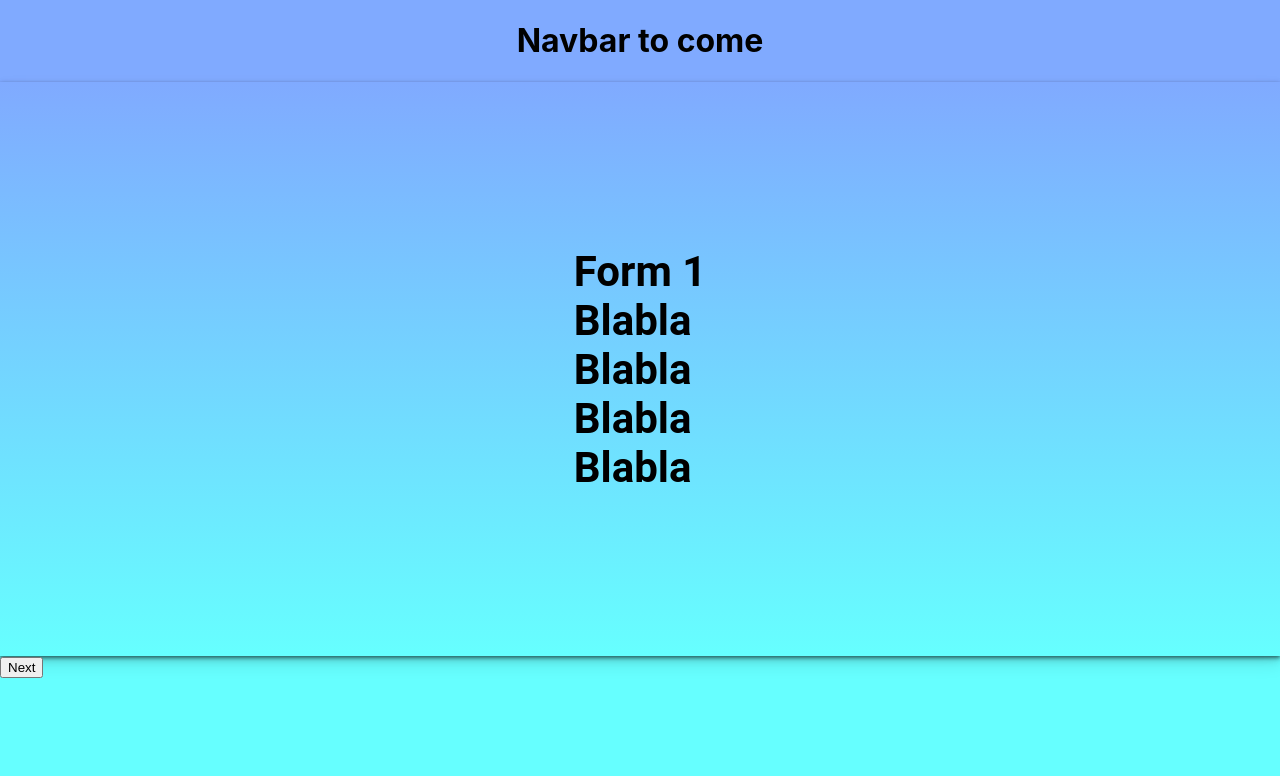
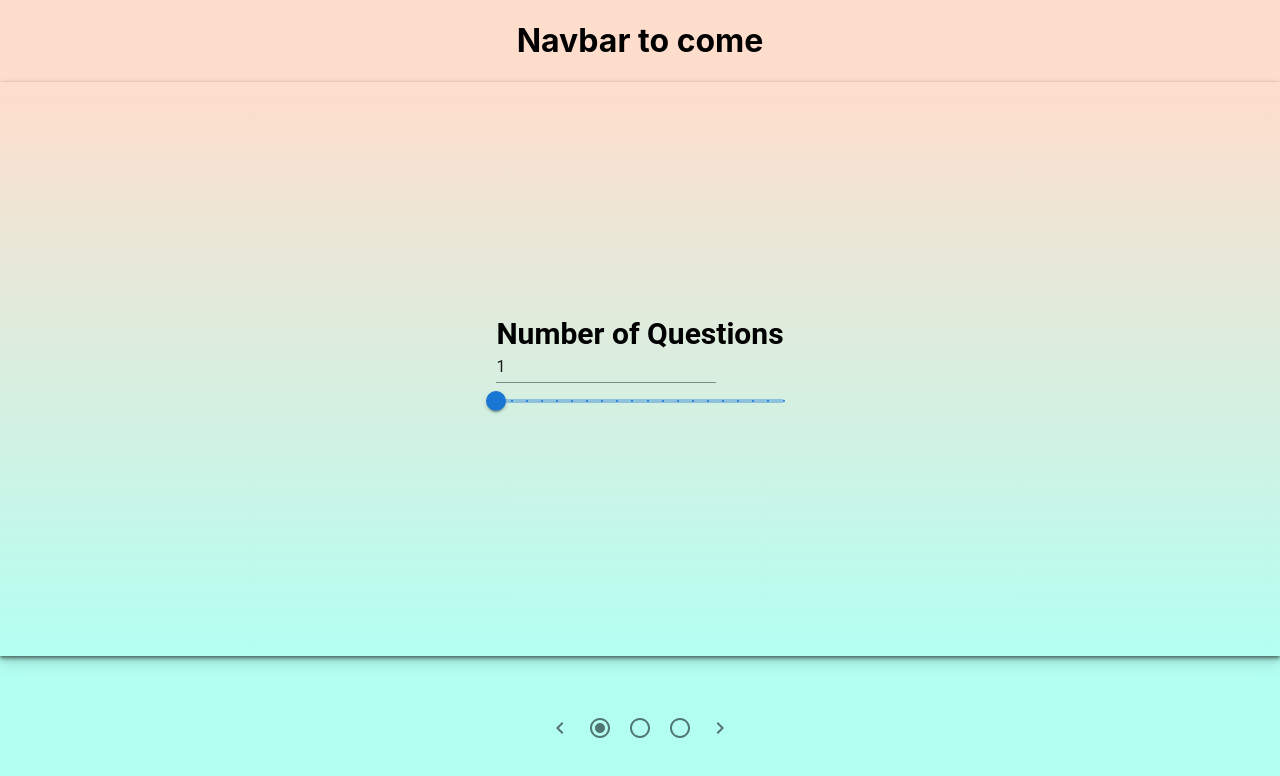
Before and after one commit to benjamin-forkcast/QuizWizard, a React (Create React App) app in the folder frontend-martin/quizmaker/: page / in a window 1280 px wide. Shown: the top 776 px of the page. Built offline with nearby package versions, Linux system fonts and the light colour scheme.

Commit message:
Fixed better navigation buttons and started on implementing actual form questions

```diff
--- a/frontend-martin/quizmaker/package.json
+++ b/frontend-martin/quizmaker/package.json
@@ -3,6 +3,10 @@
   "version": "0.1.0",
   "private": true,
   "dependencies": {
+    "@emotion/react": "^11.11.1",
+    "@emotion/styled": "^11.11.0",
+    "@mui/icons-material": "^5.13.7",
+    "@mui/material": "^5.13.7",
     "@testing-library/jest-dom": "^5.16.5",
     "@testing-library/react": "^13.4.0",
     "@testing-library/user-event": "^13.5.0",
--- a/frontend-martin/quizmaker/src/App.css
+++ b/frontend-martin/quizmaker/src/App.css
@@ -49,7 +49,7 @@
   width: 100%;
   /*height fills display*/
   height: 100%;
-  background-color: rgb(102, 255, 255);
+  background-color: rgb(179,255,242);
 
 
   /* flex-direction: column; */
@@ -61,7 +61,7 @@
   align-items: center;
   justify-content: center;
   text-align: center;
-  background-color: rgb(128, 170, 255);
+  background-color: rgb(255,221,204);
 }
 
 .form {
@@ -75,21 +75,21 @@
   height: 100%;
   /* border: 1px solid red; */
   font-family: 'Roboto', sans-serif;
-  font-size: 42px;
+  font-size: 30px;
   font-weight: bold;
   box-shadow: 0px 1px 2px rgba(0, 0, 0, 0.1),
     0px 2px 4px rgba(0, 0, 0, 0.5),
     0px 4px 8px rgba(0, 0, 0, 0.1),
     0px 8px 16px rgba(0, 0, 0, 0.1);
   /* background-color: aquamarine; */
-  background-image: linear-gradient(rgb(128, 170, 255), rgb(102, 255, 255));
+  background-image: linear-gradient(rgb(255,221,204), rgb(179,255,242));
 }
 
 
 .navigate {
-  /* display: flex; */
+  display: flex;
   flex: 5;
-  flex-direction: row;
+  /* flex-direction: row; */
   align-items: center;
   justify-content: center;
   /* position: relative; */
--- a/frontend-martin/quizmaker/src/components/Forms/Form1View.tsx
+++ b/frontend-martin/quizmaker/src/components/Forms/Form1View.tsx
@@ -3,22 +3,25 @@ import { NavLink } from "react-router-dom";
 import { motion, AnimatePresence } from "framer-motion";
 import { useState } from 'react';
 
+import TextField from '@mui/material/TextField';
+import Slider from '@mui/material/Slider';
+
 export default function Form1View() {
 
 
   const [isVisible, setIsVisible] = useState(false);
+  const [numberOfQuestions, setNumberOfQuestions] = useState(1);
 
-  function handleNext() {
-    console.log('Moving to form 2')
-  }
-
-  function toggle() {
-    setIsVisible(!isVisible);
-  }
 
   return (
+    <>
       <div>
-        Form 1 <br /> Blabla <br/> Blabla <br /> Blabla <br/> Blabla
+        Number of Questions
       </div>
+      <div>
+        <TextField id="standard-basic" value={numberOfQuestions} label="" variant="standard" type="Number" onChange={(event: React.ChangeEvent<HTMLInputElement>) => {setNumberOfQuestions(Number(event.target.value));}}/>
+        <Slider defaultValue={numberOfQuestions} step={1} marks min={1} max={20} onChange={(event: Event, value) => {setNumberOfQuestions(Number(value));}}/>
+      </div>
+    </>
   );
 }
--- a/frontend-martin/quizmaker/src/components/Forms/FormPresenter.tsx
+++ b/frontend-martin/quizmaker/src/components/Forms/FormPresenter.tsx
@@ -6,21 +6,75 @@ import Form1View from "./Form1View";
 import Form2View from "./Form2View";
 import Form3View from "./Form3View";
 
+import IconButton from '@mui/material/IconButton';
+import ChevronRightIcon from '@mui/icons-material/ChevronRight';
+import ChevronLeftIcon from '@mui/icons-material/ChevronLeft';
+import RadioButtonUncheckedIcon from '@mui/icons-material/RadioButtonUnchecked';
+import RadioButtonCheckedIcon from '@mui/icons-material/RadioButtonChecked';
+
 export default function FormPresenter() {
   const [form1IsVisible, setForm1IsVisible] = useState(true);
   const [form2IsVisible, setForm2IsVisible] = useState(false);
   const [form3IsVisible, setForm3IsVisible] = useState(false);
+  const [exitAnimation, setExitAnimation] = useState(-300);
+  const [currentForm, setCurrentForm] = useState(1);
+  // let exitAnimation : number = -300;
 
-  function toggle() {
+  function toggleForward() {
+    setExitAnimation(300);
     if (form1IsVisible) {
       setForm1IsVisible(false);
       setForm2IsVisible(true);
+      setCurrentForm(2);
     } else if (form2IsVisible) {
       setForm2IsVisible(false);
       setForm3IsVisible(true);
+      setCurrentForm(3);
     } else if (form3IsVisible) {
       setForm3IsVisible(false);
       setForm1IsVisible(true);
+      setCurrentForm(1);
+    }
+  }
+
+  function toggleBackward() {
+    setExitAnimation(-300);
+    if (form1IsVisible) {
+      setForm1IsVisible(false);
+      setForm3IsVisible(true);
+      setCurrentForm(3);
+    } else if (form2IsVisible) {
+      setForm2IsVisible(false);
+      setForm1IsVisible(true);
+      setCurrentForm(1);
+    } else if (form3IsVisible) {
+      setForm3IsVisible(false);
+      setForm2IsVisible(true);
+      setCurrentForm(2);
+    }
+  }
+
+  function toggleForm(formNumber: number) {
+    if (currentForm > formNumber) {
+      setExitAnimation(-300);
+    } else {
+      setExitAnimation(300);
+    }
+    if (formNumber === 1) {
+      setForm1IsVisible(true);
+      setForm2IsVisible(false);
+      setForm3IsVisible(false);
+      setCurrentForm(1);
+    } else if (formNumber === 2) {
+      setForm1IsVisible(false);
+      setForm2IsVisible(true);
+      setForm3IsVisible(false);
+      setCurrentForm(2);
+    } else if (formNumber === 3) {
+      setForm1IsVisible(false);
+      setForm2IsVisible(false);
+      setForm3IsVisible(true);
+      setCurrentForm(3);
     }
   }
 
@@ -34,9 +88,9 @@ export default function FormPresenter() {
           {form1IsVisible && (
             <motion.div
               key={1}
-              initial={{ x: 300, opacity: 0 }}
+              initial={{ x: exitAnimation, opacity: 0 }}
               animate={{ x: 0, opacity: 1 }}
-              exit={{ x: -300, opacity: 0 }}
+              exit={{ opacity: 0 }}
               className="questions"
             >
               <Form1View />
@@ -45,9 +99,9 @@ export default function FormPresenter() {
           {form2IsVisible && (
             <motion.div
               key={2}
-              initial={{ x: 300, opacity: 0 }}
+              initial={{ x: exitAnimation, opacity: 0 }}
               animate={{ x: 0, opacity: 1 }}
-              exit={{ x: -300, opacity: 0 }}
+              exit={{ opacity: 0 }}
               className="questions"
             >
               <Form2View />
@@ -56,9 +110,9 @@ export default function FormPresenter() {
           {form3IsVisible && (
             <motion.div
               key={3}
-              initial={{ x: 300, opacity: 0 }}
+              initial={{ x: exitAnimation, opacity: 0 }}
               animate={{ x: 0, opacity: 1 }}
-              exit={{ x: -300, opacity: 0 }}
+              exit={{ opacity: 0 }}
               className="questions"
             >
               <Form3View />
@@ -67,7 +121,11 @@ export default function FormPresenter() {
         </AnimatePresence>
       </div>
       <div className="navigate">
-        <button onClick={toggle}>Next</button>
+        <IconButton aria-label="navigate-left"><ChevronLeftIcon onClick={toggleBackward}/></IconButton>
+        <IconButton aria-label="navigate-1st">{currentForm===1&&<RadioButtonCheckedIcon/> || <RadioButtonUncheckedIcon onClick={(event) => toggleForm(1)}/>}</IconButton>
+        <IconButton aria-label="navigate-2nd">{currentForm===2&&<RadioButtonCheckedIcon/> || <RadioButtonUncheckedIcon onClick={(event) => toggleForm(2)}/>}</IconButton>
+        <IconButton aria-label="navigate-3rd">{currentForm===3&&<RadioButtonCheckedIcon/> || <RadioButtonUncheckedIcon onClick={(event) => toggleForm(3)}/>}</IconButton>
+        <IconButton aria-label="navigate-right"><ChevronRightIcon onClick={toggleForward}/></IconButton>
       </div>
     </div>
   );
```
Also changed, not shown: 1 other file (tests, documents, lock files or other folders).
